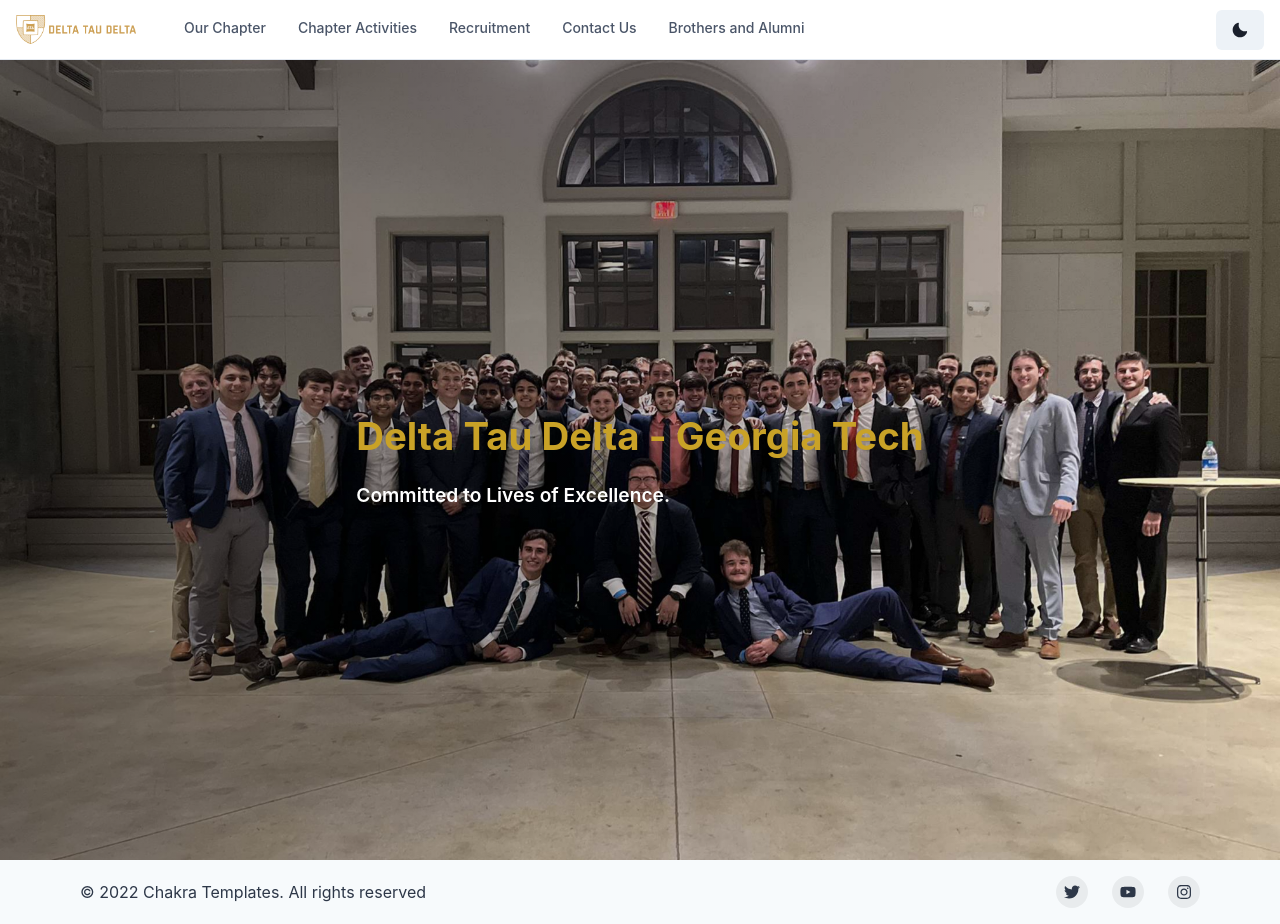
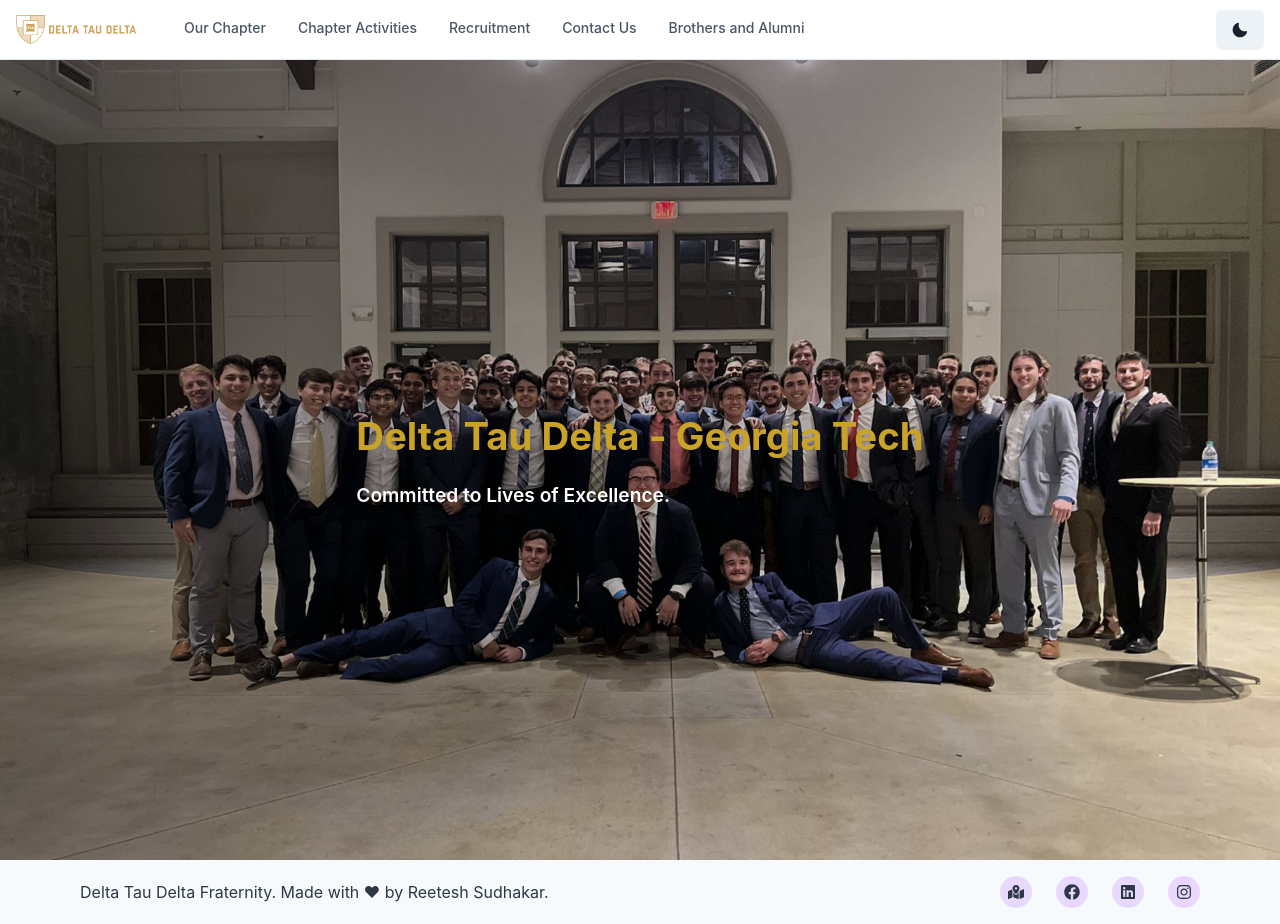
Before and after one commit to reeteshsudhakar/gtdelts-website, a Next.js app: page / in a window 1280 px wide. Built offline with nearby package versions, Linux system fonts and the light colour scheme.

Commit message:
modify and add icons in footer component

```diff
--- a/src/components/Footer.tsx
+++ b/src/components/Footer.tsx
@@ -9,7 +9,7 @@
     useColorModeValue,
     VisuallyHidden,
 } from '@chakra-ui/react'
-import { FaInstagram, FaTwitter, FaYoutube } from 'react-icons/fa'
+import { FaInstagram, FaMapMarkedAlt, FaFacebook, FaLinkedin } from 'react-icons/fa'
 import { ReactNode } from 'react'
 
 const SocialButton = ({
@@ -23,19 +23,20 @@
 }) => {
     return (
         <chakra.button
-            bg={useColorModeValue('blackAlpha.100', 'whiteAlpha.100')}
+            bg={useColorModeValue('purple.100', '#daa520')}
             rounded={'full'}
             w={8}
             h={8}
             cursor={'pointer'}
             as={'a'}
             href={href}
+            target='_blank'
             display={'inline-flex'}
             alignItems={'center'}
             justifyContent={'center'}
             transition={'background 0.3s ease'}
             _hover={{
-                bg: useColorModeValue('blackAlpha.200', 'whiteAlpha.200'),
+                bg: useColorModeValue('purple.400', '#ffdf33'),
             }}>
             <VisuallyHidden>{label}</VisuallyHidden>
             {children}
@@ -56,15 +57,18 @@
                 spacing={4}
                 justify={{ base: 'center', md: 'space-between' }}
                 align={{ base: 'center', md: 'center' }}>
-                <Text>© 2022 Chakra Templates. All rights reserved</Text>
+                <Text>Delta Tau Delta Fraternity. Made with ♥ by Reetesh Sudhakar.</Text>
                 <Stack direction={'row'} spacing={6}>
-                    <SocialButton label={'Twitter'} href={'#'}>
-                        <FaTwitter />
+                    <SocialButton label={'Address'} href={'https://maps.app.goo.gl/Ki8RYu1s7pTNLtR98'}>
+                        <FaMapMarkedAlt />
                     </SocialButton>
-                    <SocialButton label={'YouTube'} href={'#'}>
-                        <FaYoutube />
+                    <SocialButton label={'Facebook'} href={'https://www.facebook.com/GTDelt'}>
+                        <FaFacebook />
                     </SocialButton>
-                    <SocialButton label={'Instagram'} href={'#'}>
+                    <SocialButton label={'LinkedIn'} href={'https://www.linkedin.com/groups/965207/'}>
+                        <FaLinkedin />
+                    </SocialButton>
+                    <SocialButton label={'Instagram'} href={'https://www.instagram.com/gtdelts'}>
                         <FaInstagram />
                     </SocialButton>
                 </Stack>
```
